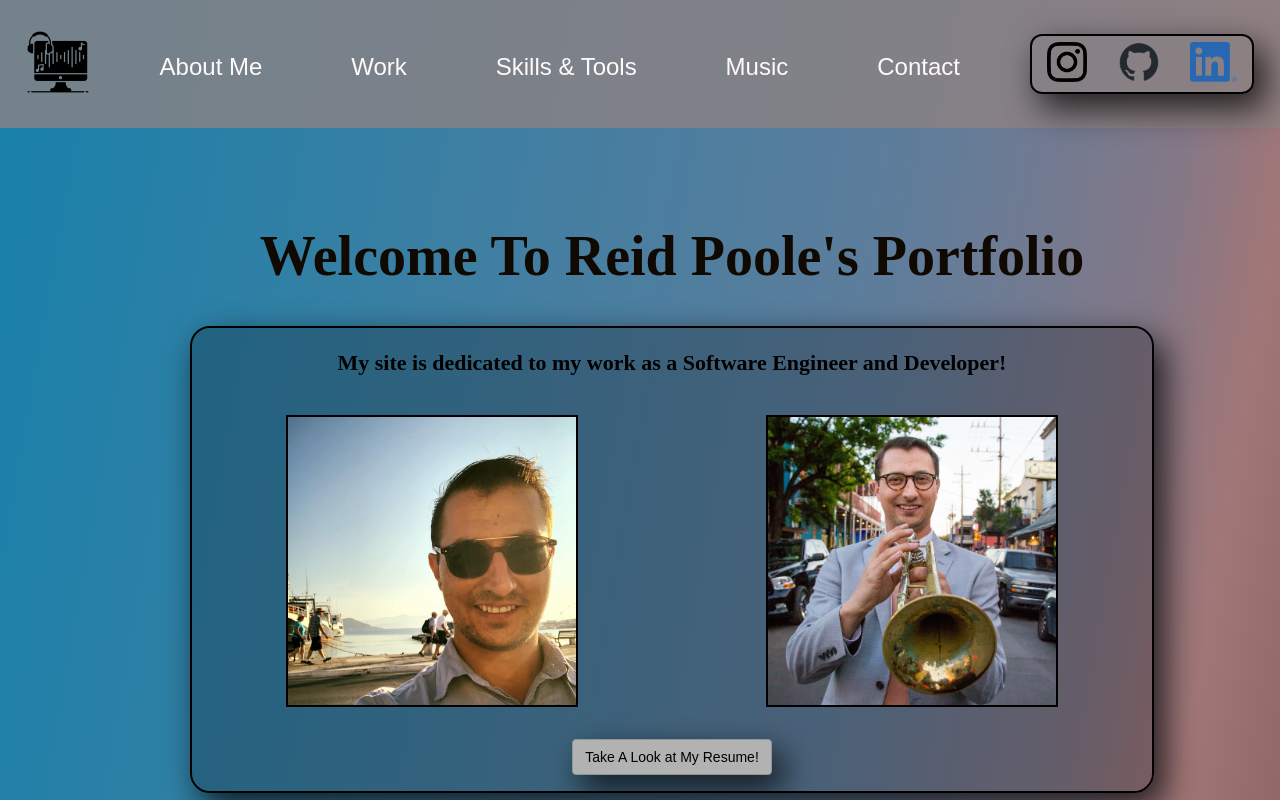
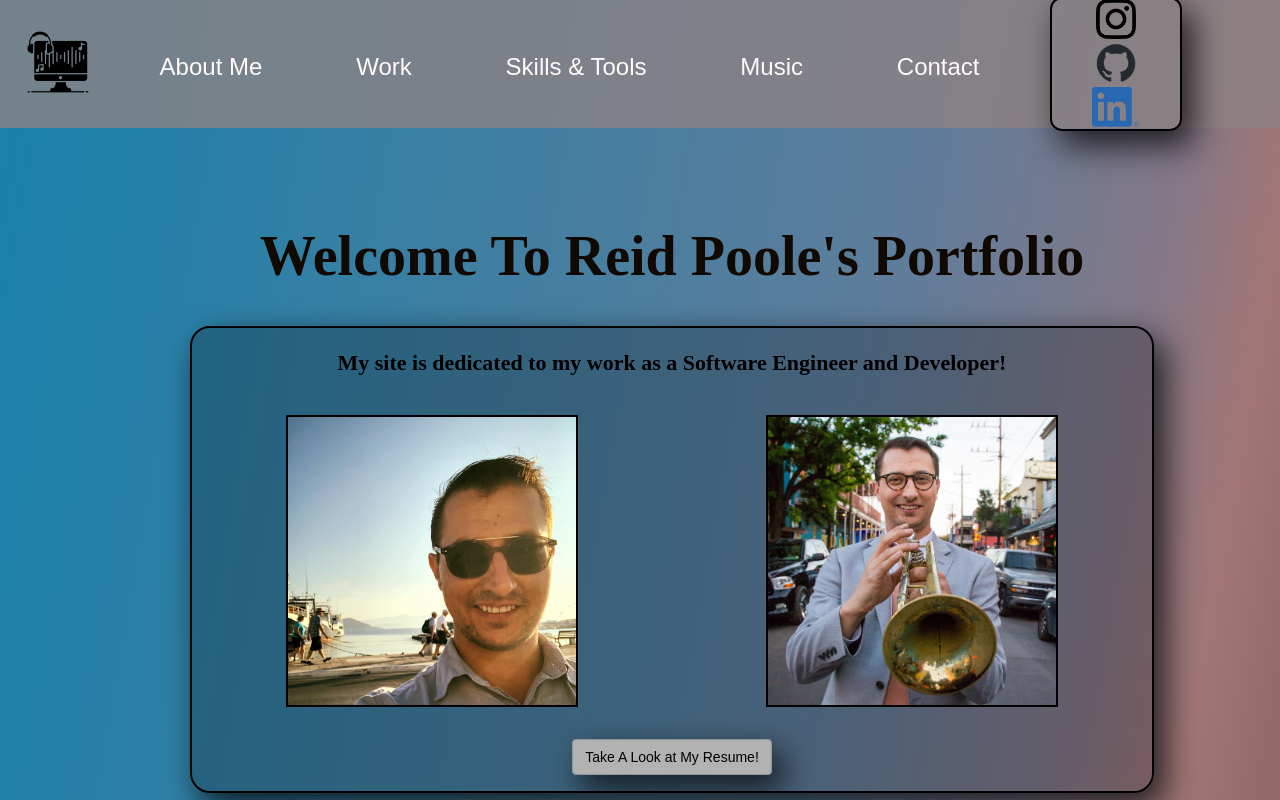
Before and after one commit to rpoole444/portfolio-site, a React (Create React App) app: page /main-page in a window 1280 px wide. Shown: the top 800 px of the page. Built offline with nearby package versions, Linux system fonts and the light colour scheme.

Commit message:
Add responsive design to logo container

```diff
--- a/src/components/Header/Header.css
+++ b/src/components/Header/Header.css
@@ -76,7 +76,7 @@ header {
     display: flex;
     flex-direction: column;
     width: 12vw;
-    height: 10vh;
+    height: 15vh;
   }
 
   .logo {
@@ -84,7 +84,7 @@ header {
     align-self: flex-start;
   }
   .logo-side {
-    height: 2.5vh;
+    height: 1vh;
   }
   .button {
     font-size: smaller;
@@ -92,14 +92,12 @@ header {
 }
 
 @media (min-width: 768px) {
-  /* Styles for tablets and larger screens */
-
   .header {
     height: 18%;
   }
 
   .logo-side {
-    height: 4vh;
+    height: 1rem;
   }
   .list-container {
     display: flex;
@@ -108,6 +106,17 @@ header {
     justify-content: center;
     padding: 0;
     font-size: xx-large;
+    width: 65%;
+  }
+  .logo {
+    height: 2vh;
+  }
+   .logo-container {
+    margin-right: 5vw;
+    display: flex;
+    flex-direction: column;
+    width: 10vw;
+    height: 16.3vh;
   }
   .button {
     font-size: x-large;
```
